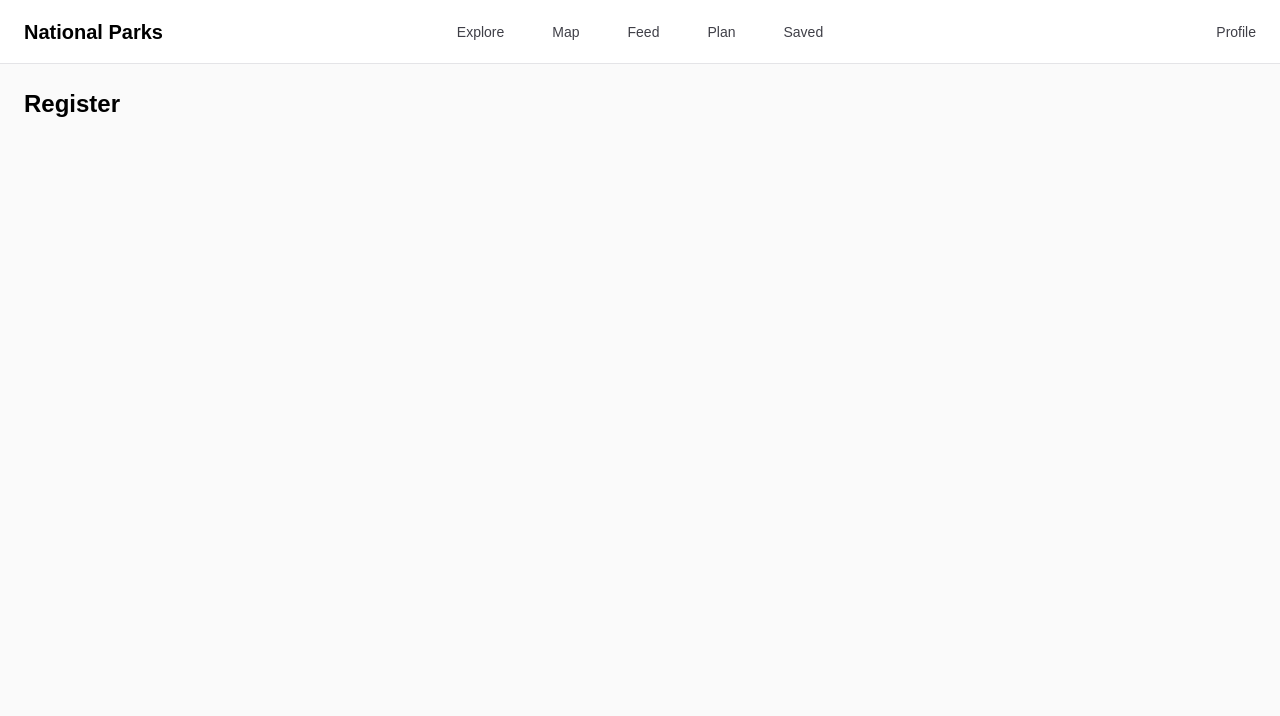
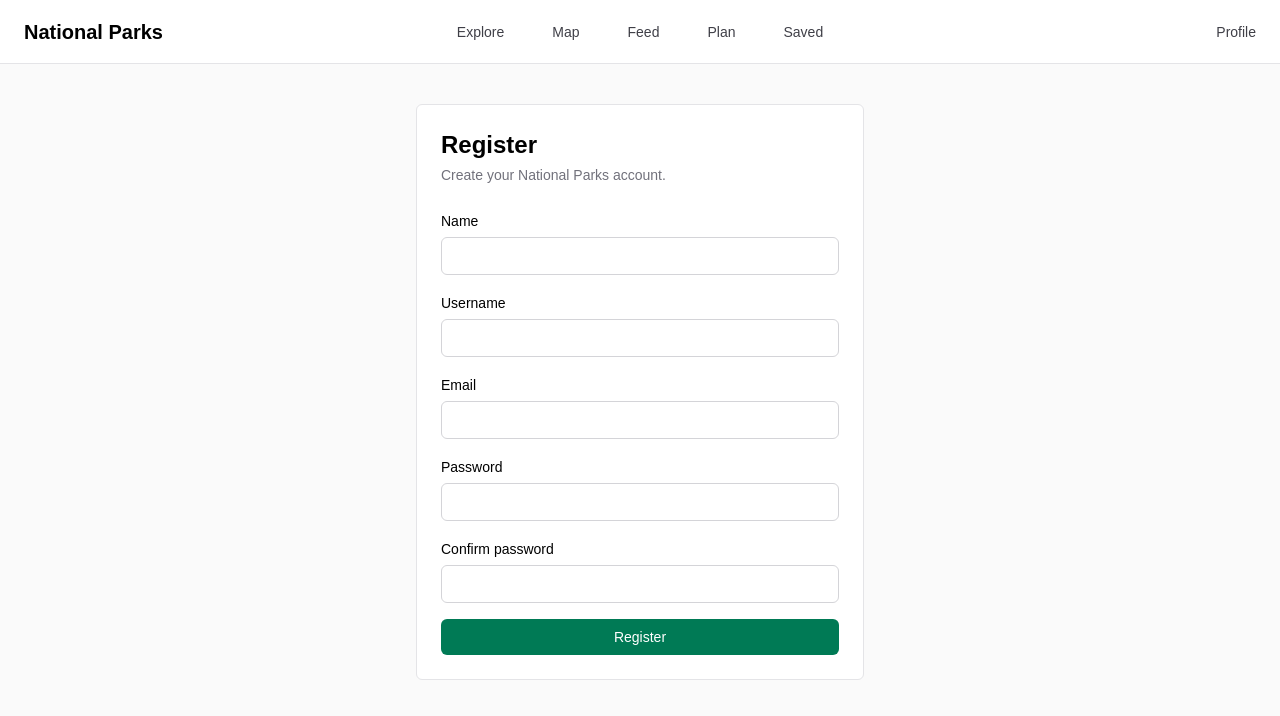
Before and after one commit to apcruzz/CS490R-NPSM, a React (Vite) app in the folder national-parks-social/: page /register in a window 1280 px wide. Shown: the top 716 px of the page. Built offline with nearby package versions, Linux system fonts and the light colour scheme.

Commit message:
Make Register form

```diff
--- a/national-parks-social/src/pages/register/Register.tsx
+++ b/national-parks-social/src/pages/register/Register.tsx
@@ -1,7 +1,144 @@
+import { useState } from "react";
+
 export default function Register() {
+  const [name, setName] = useState("");
+  const [username, setUsername] = useState("");
+  const [email, setEmail] = useState("");
+  const [password, setPassword] = useState("");
+  const [confirmPassword, setConfirmPassword] = useState("");
+  const [error, setError] = useState("");
+
+  function handleSubmit(event: React.FormEvent<HTMLFormElement>) {
+    event.preventDefault();
+
+    if (!name.trim()) {
+      setError("Name is required.");
+      return;
+    }
+
+    if (!username.trim()) {
+      setError("Username is required.");
+      return;
+    }
+
+    if (!email.trim()) {
+      setError("Email is required.");
+      return;
+    }
+
+    if (password.length < 8) {
+      setError("Password must be at least 8 characters.");
+      return;
+    }
+
+    if (password !== confirmPassword) {
+      setError("Passwords do not match.");
+      return;
+    }
+
+    setError("");
+
+    const formData = {
+      name,
+      username,
+      email,
+      password,
+    };
+
+    console.log("Register form submitted:", formData);
+  }
+
   return (
-    <main className="p-6">
-      <h2 className="text-2xl font-semibold">Register</h2>
+    <main className="min-h-[calc(100vh-4rem)] bg-zinc-50 px-6 py-10">
+      <section className="mx-auto max-w-md rounded-md border border-zinc-200 bg-white p-6">
+        <h2 className="text-2xl font-semibold">Register</h2>
+        <p className="mt-1 text-sm text-zinc-500">
+          Create your National Parks account.
+        </p>
+
+        <form onSubmit={handleSubmit} className="mt-6 space-y-4">
+          <div>
+            <label htmlFor="name" className="text-sm font-medium">
+              Name
+            </label>
+            <input
+              id="name"
+              type="text"
+              value={name}
+              onChange={(event) => setName(event.target.value)}
+              className="mt-1 w-full rounded-md border border-zinc-300 px-3 py-2 text-sm outline-none focus:border-emerald-700 focus:ring-2 focus:ring-emerald-700/15"
+            />
+          </div>
+
+          <div>
+            <label htmlFor="username" className="text-sm font-medium">
+              Username
+            </label>
+            <input
+              id="username"
+              type="text"
+              value={username}
+              onChange={(event) => setUsername(event.target.value)}
+              className="mt-1 w-full rounded-md border border-zinc-300 px-3 py-2 text-sm outline-none focus:border-emerald-700 focus:ring-2 focus:ring-emerald-700/15"
+            />
+          </div>
+
+          <div>
+            <label htmlFor="register-email" className="text-sm font-medium">
+              Email
+            </label>
+            <input
+              id="register-email"
+              type="email"
+              value={email}
+              onChange={(event) => setEmail(event.target.value)}
+              className="mt-1 w-full rounded-md border border-zinc-300 px-3 py-2 text-sm outline-none focus:border-emerald-700 focus:ring-2 focus:ring-emerald-700/15"
+            />
+          </div>
+
+          <div>
+            <label htmlFor="register-password" className="text-sm font-medium">
+              Password
+            </label>
+            <input
+              id="register-password"
+              type="password"
+              value={password}
+              onChange={(event) => setPassword(event.target.value)}
+              className="mt-1 w-full rounded-md border border-zinc-300 px-3 py-2 text-sm outline-none focus:border-emerald-700 focus:ring-2 focus:ring-emerald-700/15"
+            />
+          </div>
+
+          <div>
+            <label
+              htmlFor="confirm-password"
+              className="text-sm font-medium"
+            >
+              Confirm password
+            </label>
+            <input
+              id="confirm-password"
+              type="password"
+              value={confirmPassword}
+              onChange={(event) => setConfirmPassword(event.target.value)}
+              className="mt-1 w-full rounded-md border border-zinc-300 px-3 py-2 text-sm outline-none focus:border-emerald-700 focus:ring-2 focus:ring-emerald-700/15"
+            />
+          </div>
+
+          {error && (
+            <p className="rounded-md bg-red-50 px-3 py-2 text-sm text-red-700">
+              {error}
+            </p>
+          )}
+
+          <button
+            type="submit"
+            className="w-full rounded-md bg-emerald-700 px-4 py-2 text-sm font-medium text-white hover:bg-emerald-800"
+          >
+            Register
+          </button>
+        </form>
+      </section>
     </main>
   );
 }
```
